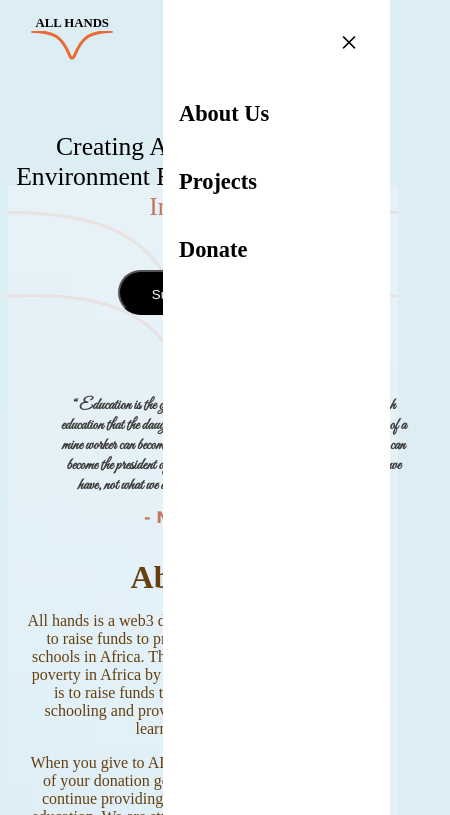
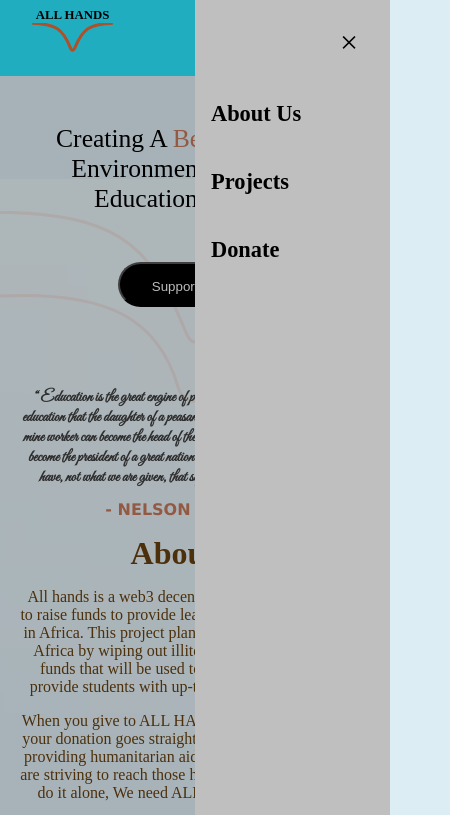
Before and after one commit to Elfque/Start1, a plain HTML site: page index.html in a window 390 px wide. Both pictures are taken after a click on the button 349 px from the left and 46 px from the top of the page. Shown: the top 815 px of the page, 450 px wide, since content can reach past the window. Drawn offline with nearby package versions, Linux system fonts and the light colour scheme; a web font is replaced by a local one.

Commit message:
half comp

```diff
--- a/index.html
+++ b/index.html
@@ -10,6 +10,7 @@
   </head>
   <body>
     <!-- NAV -->
+    <div class="bav">
       <nav class="nav">
         <div class="logo">
           <div class="logo_text">ALL HANDS</div>
@@ -23,6 +24,7 @@
         </div>
         <button class="opener"><img src="./img/menu.svg" alt="" /></button>
       </nav>
+    </div>
     <!-- HEADER -->
     <div class="head">
       <div class="head_text">
@@ -48,6 +50,7 @@
     <div class="bak">
       <img src="./img.svg" alt="" class="svg" />
     </div>
+    <div class="overl hidden"></div>
 
     <!-- ABOUT -->
     <div class="about_us" id="about">
@@ -140,7 +143,6 @@
             <div class="carousel">
               <div class="carou">
                 <div class="cars">
-                  <h1>FREE Education</h1>
                   <div class="overlay">
                     Provision of Learning materials like textbooks, chairs,
                     table and so on
--- a/script.js
+++ b/script.js
@@ -2,12 +2,14 @@ const mainOpt = document.querySelectorAll(".main_opt");
 const times = document.querySelector(".opener");
 const opt = document.querySelector(".opt");
 const closer = document.querySelector(".times");
+const overl = document.querySelector(".overl");
 
-// AOS.init({ duration: 1500 });
+AOS.init({ duration: 1500 });
 
 mainOpt.forEach((each) => {
   each.addEventListener("click", () => {
     opt.classList.add("hidden");
+    overl.classList.add("hidden");
     document
       .querySelector(`#${each.dataset.dest}`)
       .scrollIntoView({ behavior: "smooth" });
@@ -41,12 +43,20 @@ caroImages.forEach((caro) => {
 
 times.addEventListener("click", () => {
   opt.classList.toggle("hidden");
+  overl.classList.toggle("hidden");
 });
 
 times.addEventListener("blur", () => {
   opt.classList.add("hidden");
+  overl.classList.add("hidden");
 });
 
 closer.addEventListener("click", () => {
   opt.classList.add("hidden");
+  overl.classList.add("hidden");
 });
+
+overl.addEventListener("click", () => {
+  opt.classList.add("hidden");
+  overl.classList.add("hidden");
+});
--- a/style.css
+++ b/style.css
@@ -1,9 +1,21 @@
 @import url("https://fonts.googleapis.com/css2?family=Alice&family=Great+Vibes&display=swap");
+* {
+  padding: 0;
+  margin: 0;
+  box-sizing: border-box;
+}
 body {
   background-color: rgba(174, 213, 229, 0.409);
   overflow-x: hidden;
   /* font-family: "Alice", serif; */
   font-family: Lexend deca;
+}
+.bav {
+  background-color: rgb(41, 230, 255);
+  /* background-color: rgb(196, 119, 88); */
+  position: sticky;
+  z-index: 1;
+  top: 0;
 }
 .svg {
   width: 100vw;
@@ -24,6 +36,7 @@ body {
   font-size: 1.5rem;
   color: rgb(62, 62, 62);
   font-family: "Great Vibes", cursive;
+  /* font-family: cursive; */
   font-weight: 900;
 }
 nav {
@@ -42,7 +55,7 @@ nav {
 }
 .logo img {
   height: 2.5rem;
-  width: 40vh;
+  width: 20vh;
 }
 nav > *:nth-child(2) {
   justify-self: center;
@@ -197,7 +210,7 @@ nav > *:nth-child(3) {
 /* CAROUSEL */
 .carousel {
   width: 100%;
-  height: 17rem;
+  height: 100%;
   overflow: hidden;
 }
 
@@ -212,6 +225,7 @@ nav > *:nth-child(3) {
   position: absolute;
   top: 0;
   transition: 0.5s;
+  background: linear-gradient(120deg, rgb(5, 72, 144), rgb(47, 147, 218));
 }
 .carou img {
   width: 100%;
@@ -243,12 +257,16 @@ nav > *:nth-child(3) {
   .b .search {
     flex-direction: column;
   }
+
+  .aim {
+    width: 90%;
+    font-size: 1rem;
+    margin: 1rem auto;
+  }
   .head_text {
     font-size: 1.6rem !important;
-  }
-  .aim {
-    font-size: 1rem;
-    width: 95%;
+    width: 90%;
+    margin: 0 auto;
   }
 }
 
@@ -256,15 +274,6 @@ nav > *:nth-child(3) {
 @media (max-width: 375px) {
   .opt {
     position: absolute;
-    /* display: none; */
-  }
-  .head_text {
-    font-size: 2rem !important;
-  }
-  .aim {
-    width: 90%;
-    font-size: 1rem;
-    margin: 1rem auto;
   }
 }
 
@@ -281,12 +290,23 @@ nav > *:nth-child(3) {
     text-align: center;
   }
   .logo_text {
-    /* display: none; */
     font-size: 0.8rem;
   }
   .logo img {
     height: 2.5rem;
     width: 13vh;
+  }
+  .overl {
+    width: 100%;
+    height: 100%;
+    position: fixed;
+    top: 0;
+    left: 0;
+    background-color: #00000040;
+    z-index: 2;
+  }
+  .overl.hidden {
+    display: none;
   }
   .opener {
     display: inline;
```
Lines whose indentation alone changed are shown as unchanged.
